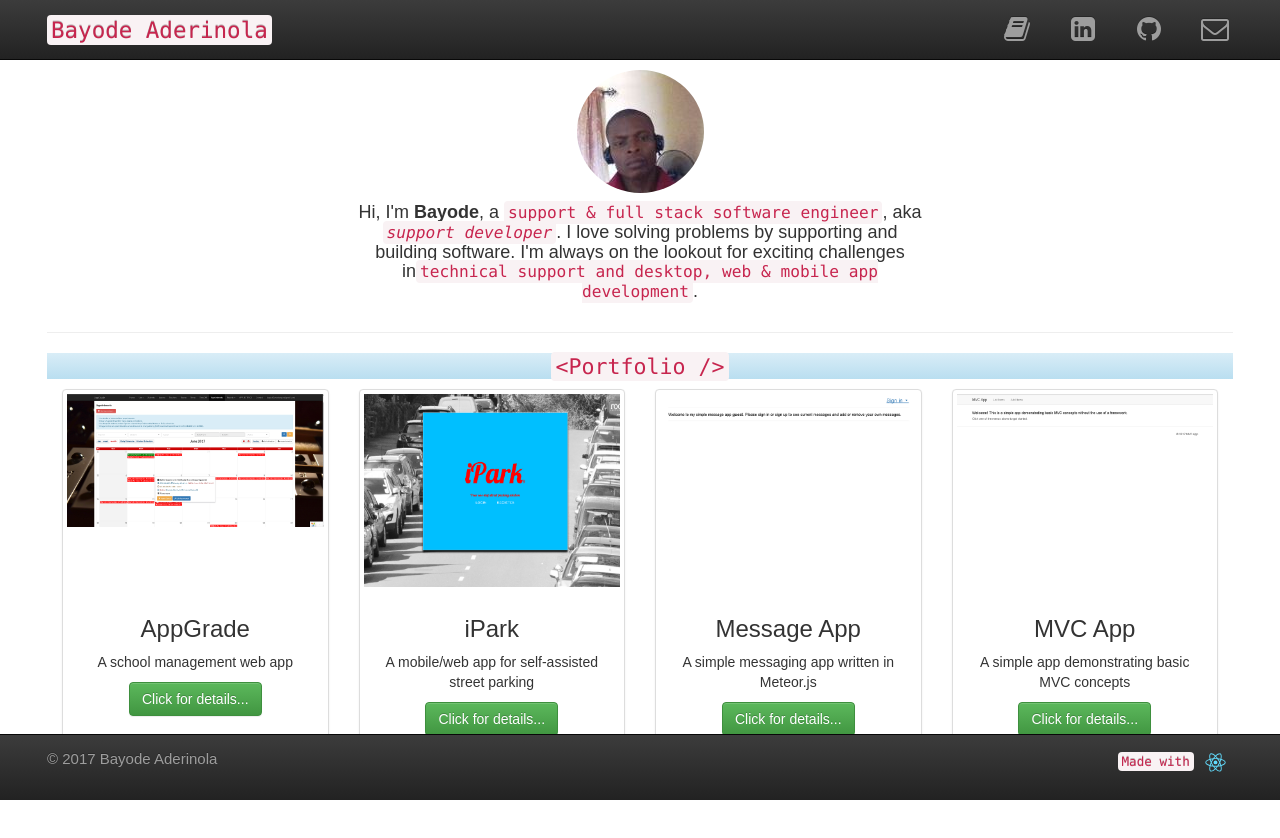
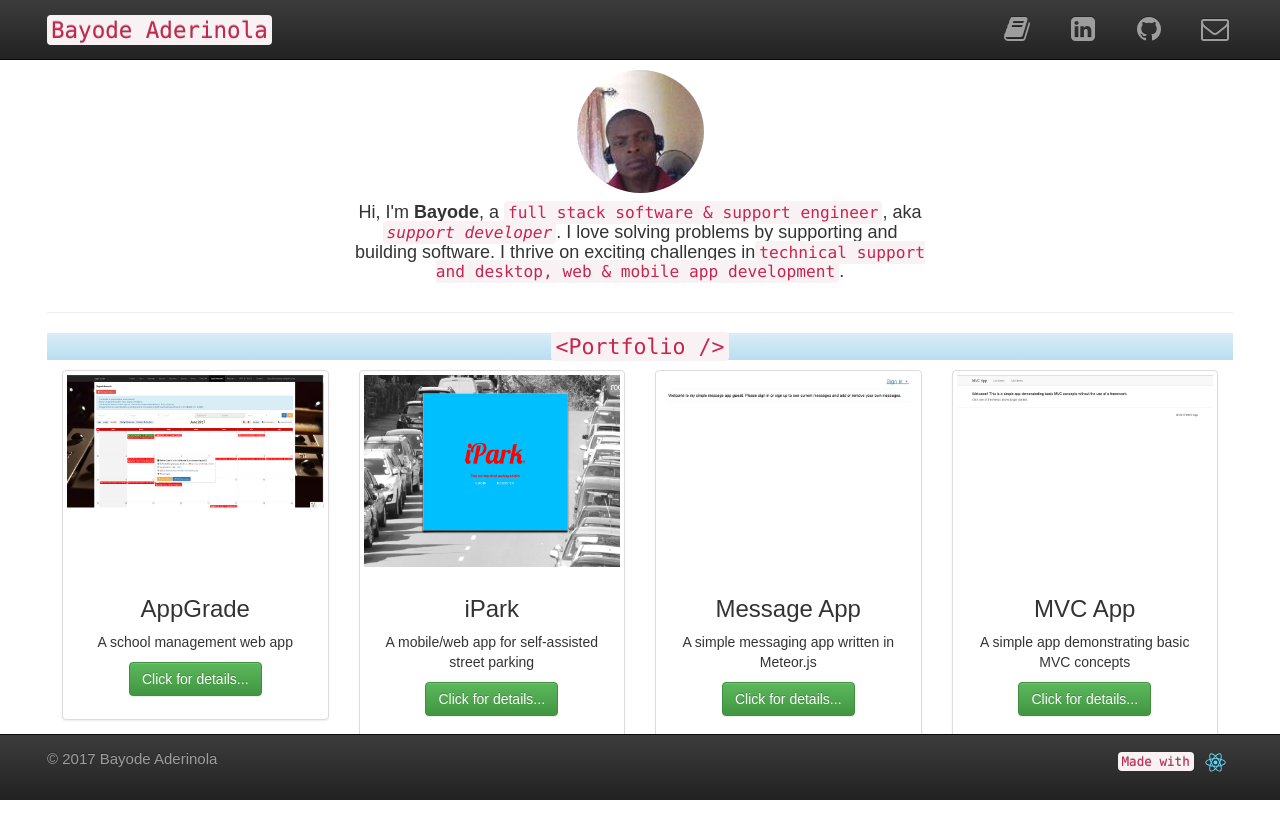
Before and after one commit to bayodesegun/bayodesegun-portfolio, a React (Create React App) app: page / in a window 1280 px wide. Shown: the top 838 px of the page. Built offline with nearby package versions, Linux system fonts and the light colour scheme.

Commit message:
Revise headline

```diff
--- a/src/Mainpage.js
+++ b/src/Mainpage.js
@@ -39,8 +39,8 @@ class Mainpage extends Component {
         <Row className="intro">
           <Col className="col-md-6 col-md-offset-3 col-xs-12">
             <Image circle  src={bayode} title="Bayode at work..." alt="Bayode at work" />
-            <h4>Hi, I'm <b>Bayode</b>, a <code>support & full stack software engineer</code>, aka <code><i>support developer</i></code>.
-            I love solving problems by supporting and building software. I'm always on the lookout for exciting challenges in
+            <h4>Hi, I'm <b>Bayode</b>, a <code>full stack software & support engineer</code>, aka <code><i>support developer</i></code>.
+            I love solving problems by supporting and building software. I thrive on exciting challenges in
             <code>technical support and desktop, web & mobile app development</code>.</h4>
           </Col>
         </Row>
```
